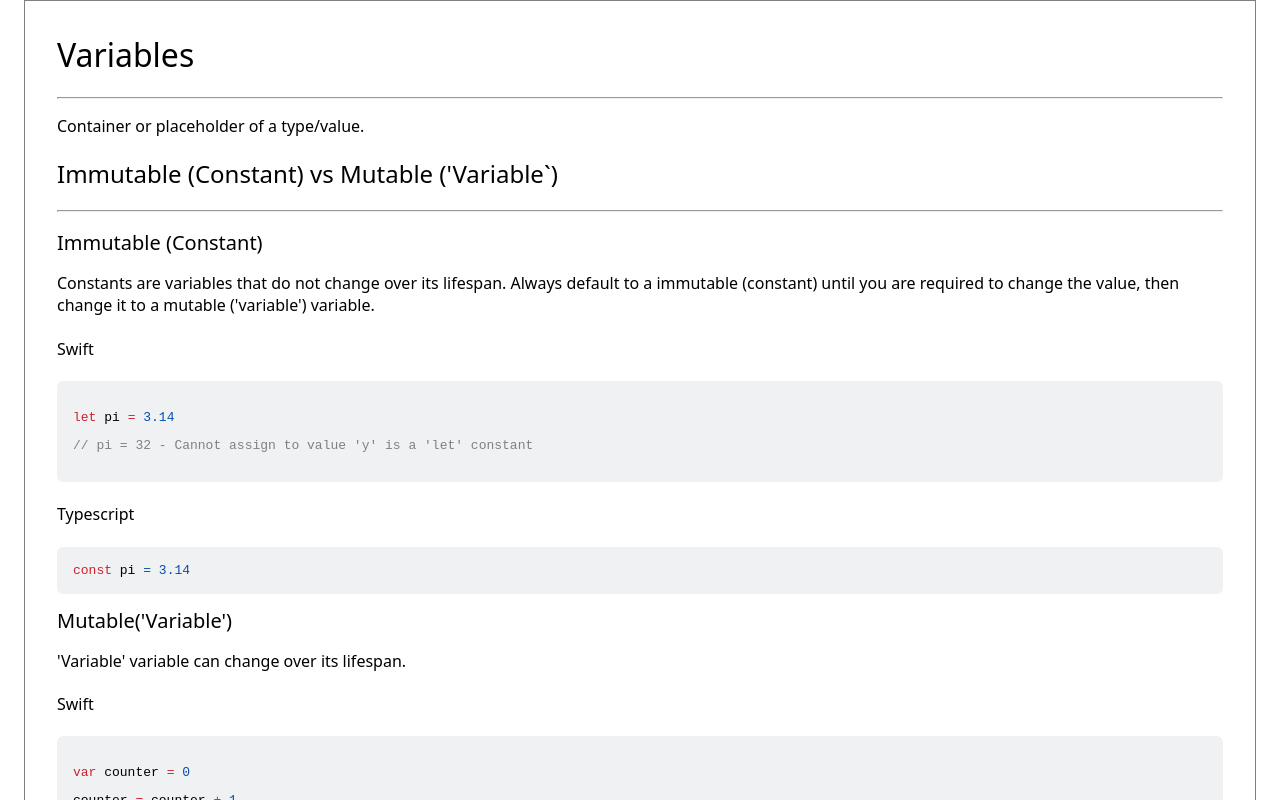
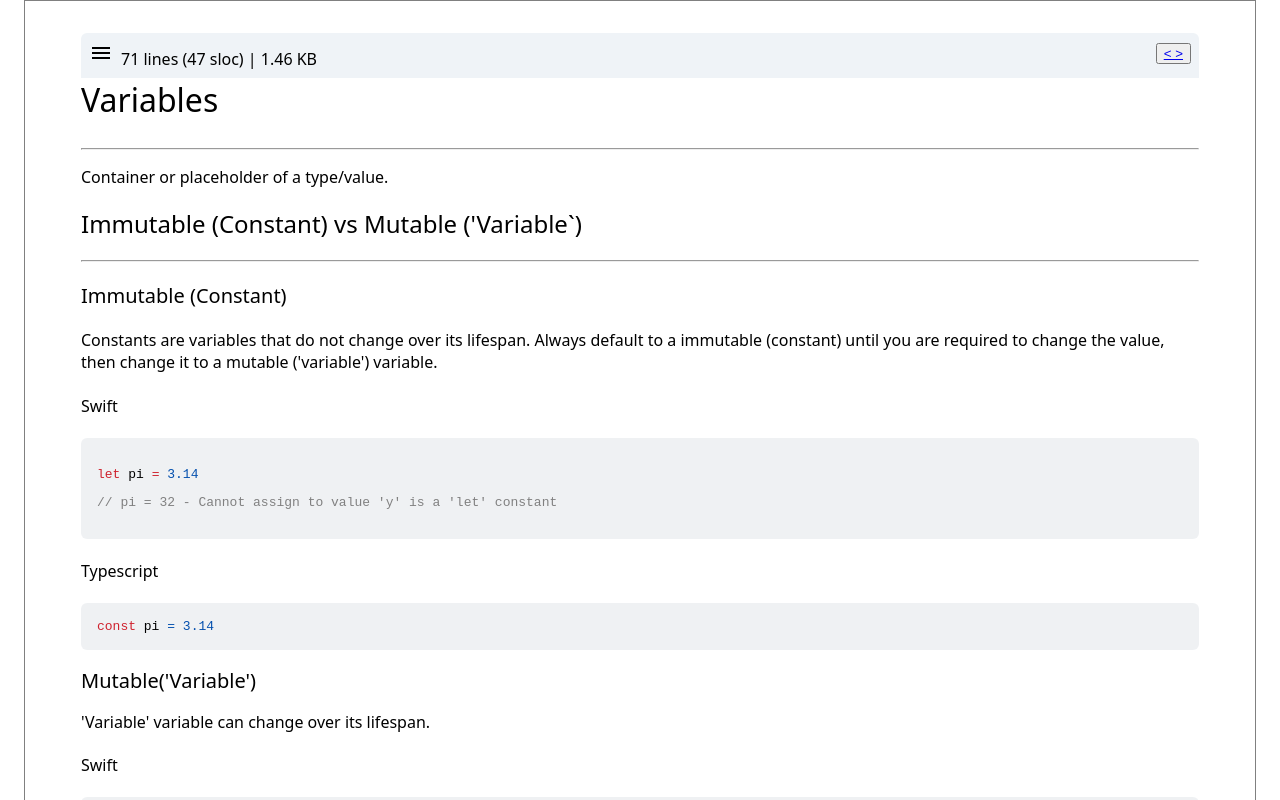
Before and after one commit to JustinGuedes/learn-coding, a Next.js app in the folder web/: page /lesson1/variables in a window 1280 px wide. Shown: the top 800 px of the page. Built offline with nearby package versions, Linux system fonts and the light colour scheme.

Commit message:
add icon library (Matrial UI) and a sticky nav bar

```diff
--- a/web/src/pages/lesson1/variables/index.tsx
+++ b/web/src/pages/lesson1/variables/index.tsx
@@ -6,6 +6,7 @@ import Keyword from "@component/components/Keyword";
 import Syntax from "@component/components/SyntaxHighlight";
 import { link } from "fs";
 import { ReactElement } from "react";
+import MenuIcon from "@mui/icons-material/Menu";
 
 export default function Variables(): ReactElement {
   return (
@@ -20,6 +21,31 @@ export default function Variables(): ReactElement {
           <div className="branch"></div>
           <div className="user"></div>
           <div className="contributors"></div>
+          <section className="content">
+            <div className="sticky">
+              <div className="contentHeaderLeft">
+                <span id="menuIcon">
+                  <MenuIcon></MenuIcon>
+                </span>
+                <span>71 lines (47 sloc) | 1.46 KB</span>
+              </div>
+              <div className="contentHeaderRight">
+                <div id="sourceBlob">
+                  <button type="button">
+                    <a href="https://github.com/JustinGuedes/learn-coding/blob/main/lesson1/variables.md?plain=1">
+                      &#60; &#62;
+                    </a>
+                  </button>
+                </div>
+                <div id=""></div>
+                <div id=""></div>
+                <div id=""></div>
+                <div id=""></div>
+                <div id=""></div>
+                <div id=""></div>
+                <div id=""></div>
+              </div>
+            </div>
             <Heading1>Variables</Heading1>
             <section className="Mutability">
               <p>Container or placeholder of a type/value.</p>
@@ -27,8 +53,8 @@ export default function Variables(): ReactElement {
               <Heading3>Immutable (Constant)</Heading3>
               <p>
                 Constants are variables that do not change over its lifespan.
-              Always default to a immutable (constant) until you are required to
-              change the value, then change it to a mutable ('variable')
+                Always default to a immutable (constant) until you are required
+                to change the value, then change it to a mutable ('variable')
                 variable.
               </p>
 
@@ -46,7 +72,8 @@ export default function Variables(): ReactElement {
               <Heading4>Typescript</Heading4>
               <pre>
                 <Syntax color="red">const</Syntax> pi{" "}
-              <Syntax color="blue">=</Syntax> <Syntax color="blue">3.14</Syntax>
+                <Syntax color="blue">=</Syntax>{" "}
+                <Syntax color="blue">3.14</Syntax>
               </pre>
             </section>
             <Heading3>Mutable('Variable')</Heading3>
@@ -80,8 +107,8 @@ export default function Variables(): ReactElement {
                 <div>
                   <ul>
                     <li>
-                    Unique and descriptive to be able to identifier the purpose
-                    of the variable easily.
+                      Unique and descriptive to be able to identifier the
+                      purpose of the variable easily.
                     </li>
                     <li>
                       Most languages have their own naming convention, and most
@@ -155,6 +182,7 @@ export default function Variables(): ReactElement {
                 </div>
               </div>
             </section>
+          </section>
         </div>
         <div className="feedback">
           <p>
--- a/web/src/styles/variables.css
+++ b/web/src/styles/variables.css
@@ -72,3 +72,18 @@ code {
 #lighter {
   color: grey;
 }
+
+div.sticky {
+  display: flex;
+  justify-content: space-between;
+  position: sticky;
+  top: 0;
+  background-color: rgb(239, 243, 247);
+  border-top-right-radius: 6px;
+  border-top-left-radius: 6px;
+  padding: 8px;
+}
+
+#menuIcon {
+  margin-right: 8px;
+}
```
Also changed, not shown: package.json (added, +8 -0 lines), 2 other files (tests, documents, lock files or other folders). Lines whose indentation alone changed are shown as unchanged.
